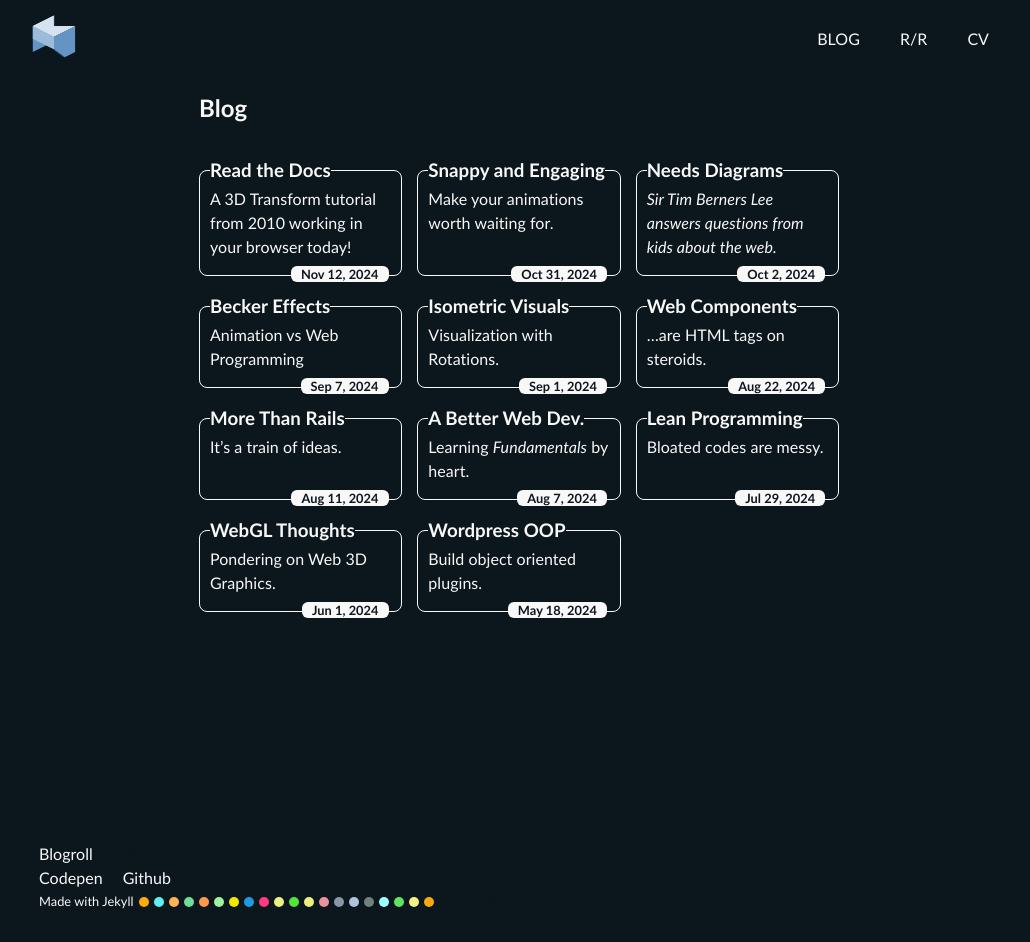
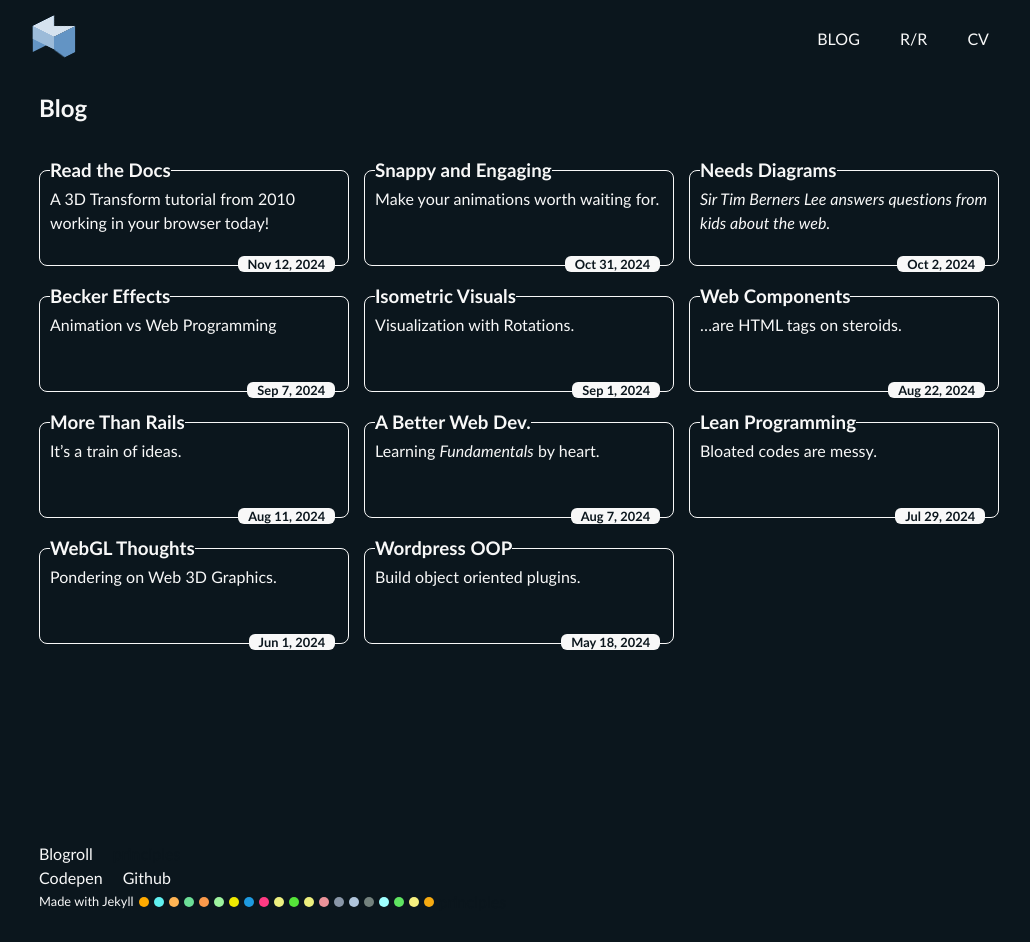
Before and after one commit to mpdagang/mpdagang.github.io, a Jekyll site: the page built from _pages/blog.html, in a window 1280 px wide. Shown: the whole page, without its empty margins (121-1151 px from the left). Built offline with Jekyll 4.4.1, drawn with Linux system fonts in a browser that asks for light colours.

Commit message:
Minor change on Blog page

```diff
--- a/_pages/blog.html
+++ b/_pages/blog.html
@@ -5,7 +5,7 @@ permalink: /blog/
 
 ---
 
-<article class="mp-con mp-w-m p-blog">
+<article class="mp-con mp-w-l p-blog">
   <h1>Blog</h1>
   <br>
     <div class="card-list">
--- a/assets/styles/main.scss
+++ b/assets/styles/main.scss
@@ -510,6 +510,7 @@ footer {
 }
 
 .blog-card{
+  min-height: 6em;
   border: 1px solid var(--mp-c-fg);
   border-radius: 8px;
   padding: 0 10px 0;
```
